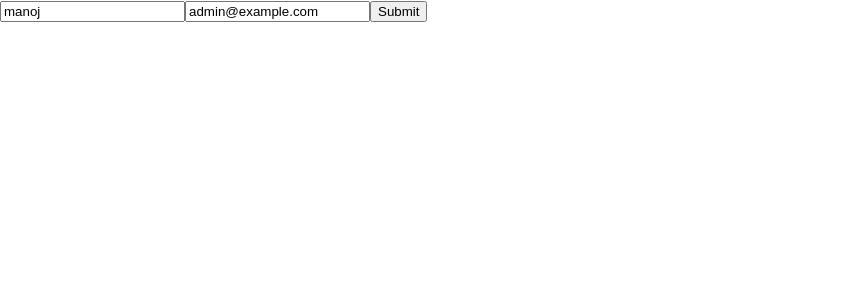
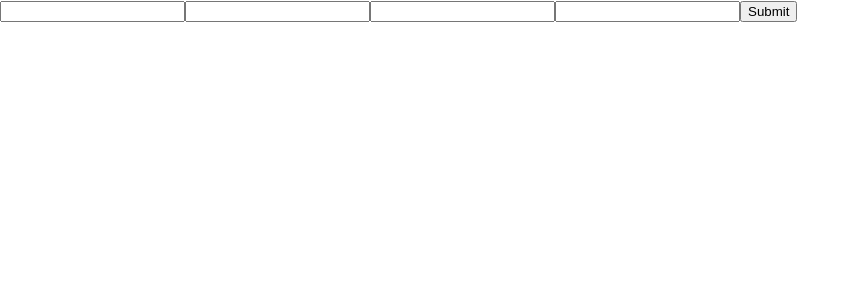
Before and after one commit to manoj633/react-revision, a React (Create React App) app: page / in a window 1280 px wide. Shown: the top 300 px of the page, without its empty margins (0-860 px from the left). Built offline with nearby package versions, Linux system fonts and the light colour scheme.

Commit message:
Manage form fields as nested objects

```diff
--- a/src/App.js
+++ b/src/App.js
@@ -26,6 +26,7 @@ import { FormValidation } from "./components/Forms/form hook/FormValidation";
 import { CustomFormValidation } from "./components/Forms/form hook/CustomFormValidation";
 import { ErrorVisualFeedback } from "./components/Forms/form hook/ErrorVisualFeedback";
 import { DefaultValues } from "./components/Forms/form hook/DefaultValues";
+import { NestedObject } from "./components/Forms/form hook/NestedObject";
 
 function App() {
   const inputRef = useRef(null);
@@ -103,7 +104,8 @@ function App() {
       {/* <FormValidation /> */}
       {/* <CustomFormValidation /> */}
       {/* <ErrorVisualFeedback /> */}
-      <DefaultValues />
+      {/* <DefaultValues /> */}
+      <NestedObject />
     </div>
   );
 }
--- /dev/null
+++ b/src/components/Forms/form hook/NestedObject.jsx
@@ -0,0 +1,30 @@
+import { DevTool } from "@hookform/devtools";
+import React from "react";
+import { useForm } from "react-hook-form";
+
+export const NestedObject = () => {
+  const { register, control, handleSubmit } = useForm({
+    defaultValues: {
+      username: "",
+      email: "",
+      socials: {
+        facebook: "",
+        twitter: "",
+      },
+    },
+  });
+
+  const FormSubmitHandler = (data) => console.log(data);
+  return (
+    <>
+      <form onSubmit={handleSubmit(FormSubmitHandler)}>
+        <input type="text" id="username" {...register("username")} />
+        <input type="text" id="email" {...register("email")} />
+        <input type="text" id="facebook" {...register("socials.facebook")} />
+        <input type="text" id="twitter" {...register("socials.twitter")} />
+        <button type="submit">Submit</button>
+      </form>
+      <DevTool control={control} />
+    </>
+  );
+};
```
